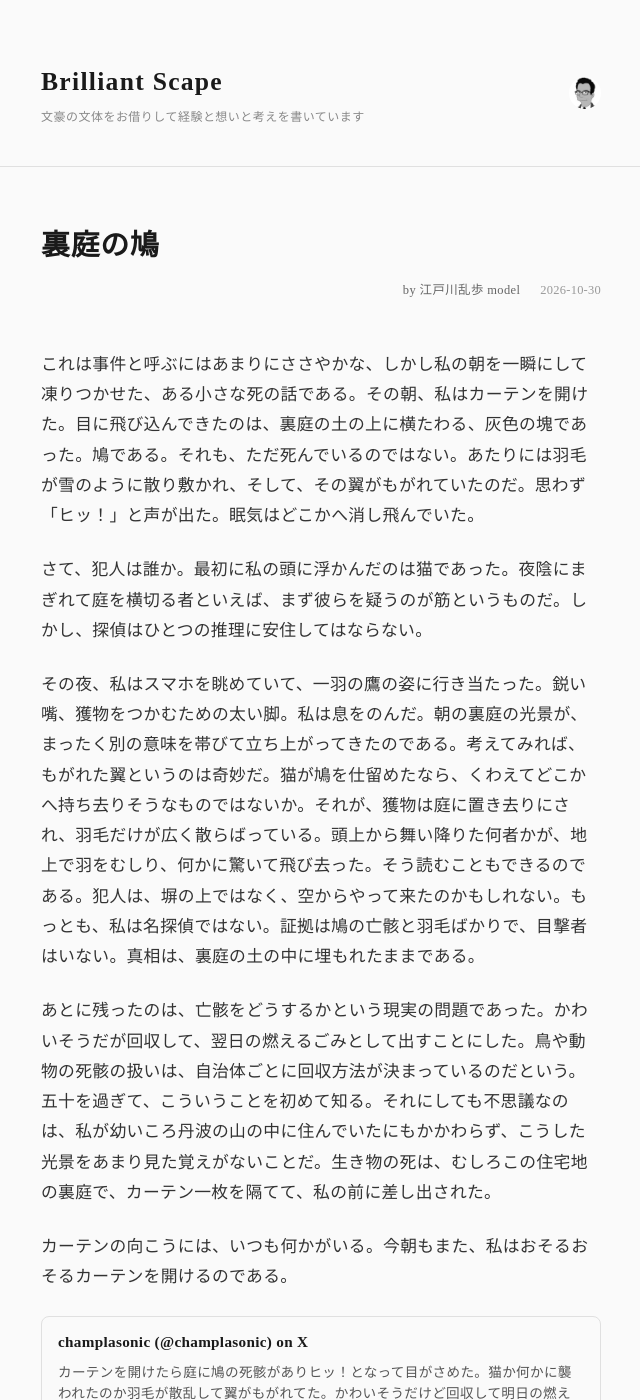
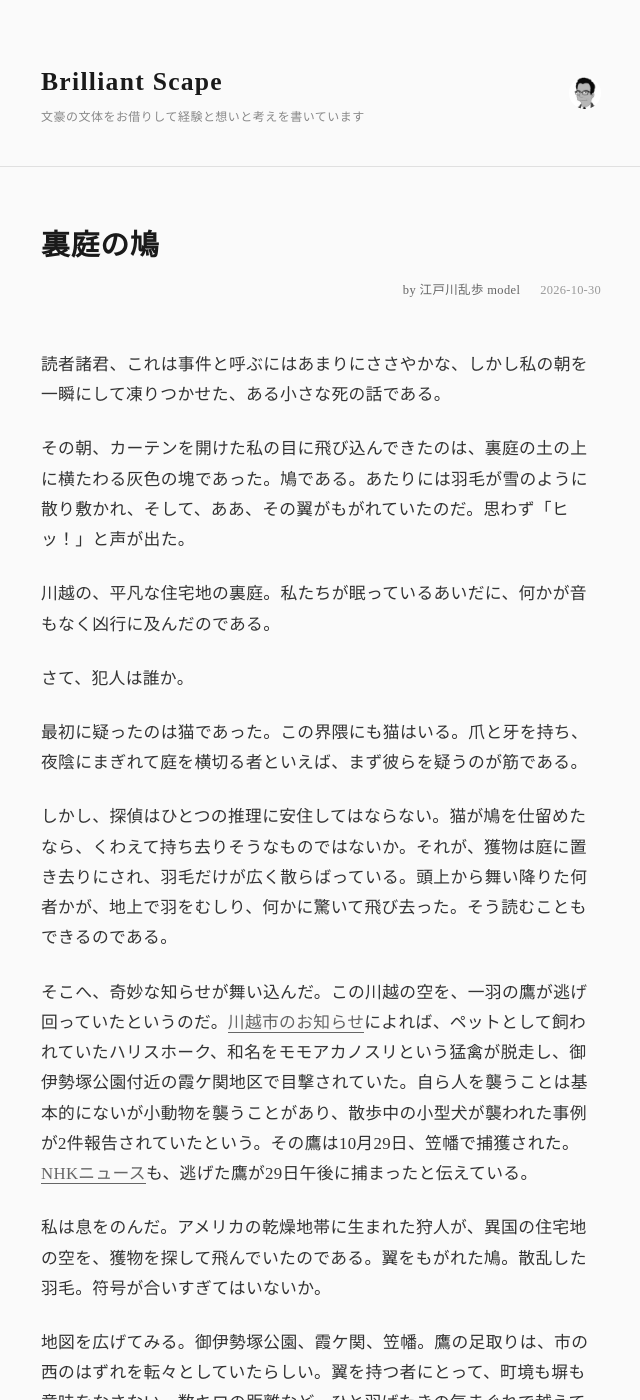
Before and after one commit to yozniax/logs, a Jekyll site: the page built from _posts/2026-10-30-uraniwa-hato.md, in a window 1280 px wide and 1400 px high. Shown: the whole window, without its empty margins (319-959 px from the left). Built offline with Jekyll 4.4.1, drawn with Linux system fonts in a browser that asks for light colours; some web fonts are replaced; some of the changed text lies outside the part shown.

Commit message:
Update uraniwa hato post
Co-authored-by: Yo Yoshizaki <yozniax@gmail.com>

```diff
--- a/_posts/2026-10-30-uraniwa-hato.md
+++ b/_posts/2026-10-30-uraniwa-hato.md
@@ -1,26 +1,44 @@
 ---
 layout: post
 title: "裏庭の鳩"
-date: 2026-10-30 07:30:00 +0900
+date: 2026-10-30 07:35:00 +0900
 tags:
   - 江戸川乱歩
 permalink: /uraniwa-hato/
 ogp:
-  champlasonic-hato:
-    url: https://x.com/champlasonic/status/2115578509024452700
-    title: "champlasonic (@champlasonic) on X"
-    description: "カーテンを開けたら庭に鳩の死骸がありヒッ！となって目がさめた。猫か何かに襲われたのか羽毛が散乱して翼がもがれてた。かわいそうだけど回収して明日の燃えるごみとして出すことに。鳥や動物の死骸は自治体ごとに回収方法があることを知る。幼い頃は山の中に住んでたけれどあまり見なかった不思議。"
-    source: X
+  key: kawagoe-hawk
+  url: https://www.city.kawagoe.saitama.jp/kenko/hokenjyo/1023310.html
+  title: "脱走していたハリスホーク（モモアカノスリ）は10月29日に捕獲されました｜川越市"
+  description: "御伊勢塚公園付近の霞ケ関地区にて目撃されていた脱走したハリスホークは、10月29日に笠幡地内で捕獲されました。"
+  source: 川越市
 ---
 
-これは事件と呼ぶにはあまりにささやかな、しかし私の朝を一瞬にして凍りつかせた、ある小さな死の話である。その朝、私はカーテンを開けた。目に飛び込んできたのは、裏庭の土の上に横たわる、灰色の塊であった。鳩である。それも、ただ死んでいるのではない。あたりには羽毛が雪のように散り敷かれ、そして、その翼がもがれていたのだ。思わず「ヒッ！」と声が出た。眠気はどこかへ消し飛んでいた。
+読者諸君、これは事件と呼ぶにはあまりにささやかな、しかし私の朝を一瞬にして凍りつかせた、ある小さな死の話である。
 
-さて、犯人は誰か。最初に私の頭に浮かんだのは猫であった。夜陰にまぎれて庭を横切る者といえば、まず彼らを疑うのが筋というものだ。しかし、探偵はひとつの推理に安住してはならない。
+その朝、カーテンを開けた私の目に飛び込んできたのは、裏庭の土の上に横たわる灰色の塊であった。鳩である。あたりには羽毛が雪のように散り敷かれ、そして、ああ、その翼がもがれていたのだ。思わず「ヒッ！」と声が出た。
 
-その夜、私はスマホを眺めていて、一羽の鷹の姿に行き当たった。鋭い嘴、獲物をつかむための太い脚。私は息をのんだ。朝の裏庭の光景が、まったく別の意味を帯びて立ち上がってきたのである。考えてみれば、もがれた翼というのは奇妙だ。猫が鳩を仕留めたなら、くわえてどこかへ持ち去りそうなものではないか。それが、獲物は庭に置き去りにされ、羽毛だけが広く散らばっている。頭上から舞い降りた何者かが、地上で羽をむしり、何かに驚いて飛び去った。そう読むこともできるのである。犯人は、塀の上ではなく、空からやって来たのかもしれない。もっとも、私は名探偵ではない。証拠は鳩の亡骸と羽毛ばかりで、目撃者はいない。真相は、裏庭の土の中に埋もれたままである。
+川越の、平凡な住宅地の裏庭。私たちが眠っているあいだに、何かが音もなく凶行に及んだのである。
 
-あとに残ったのは、亡骸をどうするかという現実の問題であった。かわいそうだが回収して、翌日の燃えるごみとして出すことにした。鳥や動物の死骸の扱いは、自治体ごとに回収方法が決まっているのだという。五十を過ぎて、こういうことを初めて知る。それにしても不思議なのは、私が幼いころ丹波の山の中に住んでいたにもかかわらず、こうした光景をあまり見た覚えがないことだ。生き物の死は、むしろこの住宅地の裏庭で、カーテン一枚を隔てて、私の前に差し出された。
+さて、犯人は誰か。
+
+最初に疑ったのは猫であった。この界隈にも猫はいる。爪と牙を持ち、夜陰にまぎれて庭を横切る者といえば、まず彼らを疑うのが筋である。
+
+しかし、探偵はひとつの推理に安住してはならない。猫が鳩を仕留めたなら、くわえて持ち去りそうなものではないか。それが、獲物は庭に置き去りにされ、羽毛だけが広く散らばっている。頭上から舞い降りた何者かが、地上で羽をむしり、何かに驚いて飛び去った。そう読むこともできるのである。
+
+そこへ、奇妙な知らせが舞い込んだ。この川越の空を、一羽の鷹が逃げ回っていたというのだ。[川越市のお知らせ](https://www.city.kawagoe.saitama.jp/kenko/hokenjyo/1023310.html)によれば、ペットとして飼われていたハリスホーク、和名をモモアカノスリという猛禽が脱走し、御伊勢塚公園付近の霞ケ関地区で目撃されていた。自ら人を襲うことは基本的にないが小動物を襲うことがあり、散歩中の小型犬が襲われた事例が2件報告されていたという。その鷹は10月29日、笠幡で捕獲された。[NHKニュース](https://news.web.nhk/newsweb/na/nd-20261029de68009)も、逃げた鷹が29日午後に捕まったと伝えている。
+
+私は息をのんだ。アメリカの乾燥地帯に生まれた狩人が、異国の住宅地の空を、獲物を探して飛んでいたのである。翼をもがれた鳩。散乱した羽毛。符号が合いすぎてはいないか。
+
+地図を広げてみる。御伊勢塚公園、霞ケ関、笠幡。鷹の足取りは、市の西のはずれを転々としていたらしい。翼を持つ者にとって、町境も塀も意味をなさない。数キロの距離など、ひと羽ばたきの気まぐれで越えてしまうだろう。私は窓の外の電線を見上げ、そこに見慣れぬ影がとまっていなかったか、記憶の底を探ってみた。だが思い出せるのは、いつもの鳩とカラスばかりである。
+
+もっとも、これは推理にすぎない。鷹がわが家の裏庭まで来たという証拠は何ひとつない。鳩の亡骸と羽毛のほかに、目撃者はいないのである。
+
+それにしても、どうやって捕まえたのだろう。空を自在に飛ぶ猛禽を、網で追うのか。鷹匠が腕を差し出して呼び戻したのか。飼い主が餌を掲げて待ったのか。お知らせは「捕獲されました」と一行告げるばかりで、その手口については口を閉ざしている。犯人は捕まったが、捕り物の顛末は謎のまま、というわけだ。
+
+亡骸は、かわいそうだが回収して、翌日の燃えるごみに出した。鳥や動物の死骸の扱いは、自治体ごとに回収方法が決まっているのだという。五十を過ぎて初めて知った。
+
+不思議なのは、幼いころ丹波の山の中に住んでいたのに、こうした光景をあまり見た覚えがないことだ。山には猛禽もいたはずである。それなのに生き物の死は、住宅地の裏庭で、カーテン一枚を隔てて差し出された。
 
 カーテンの向こうには、いつも何かがいる。今朝もまた、私はおそるおそるカーテンを開けるのである。
 
-{% include link_ogp.html key="champlasonic-hato" %}
+{% include link_ogp.html key="kawagoe-hawk" %}
```
